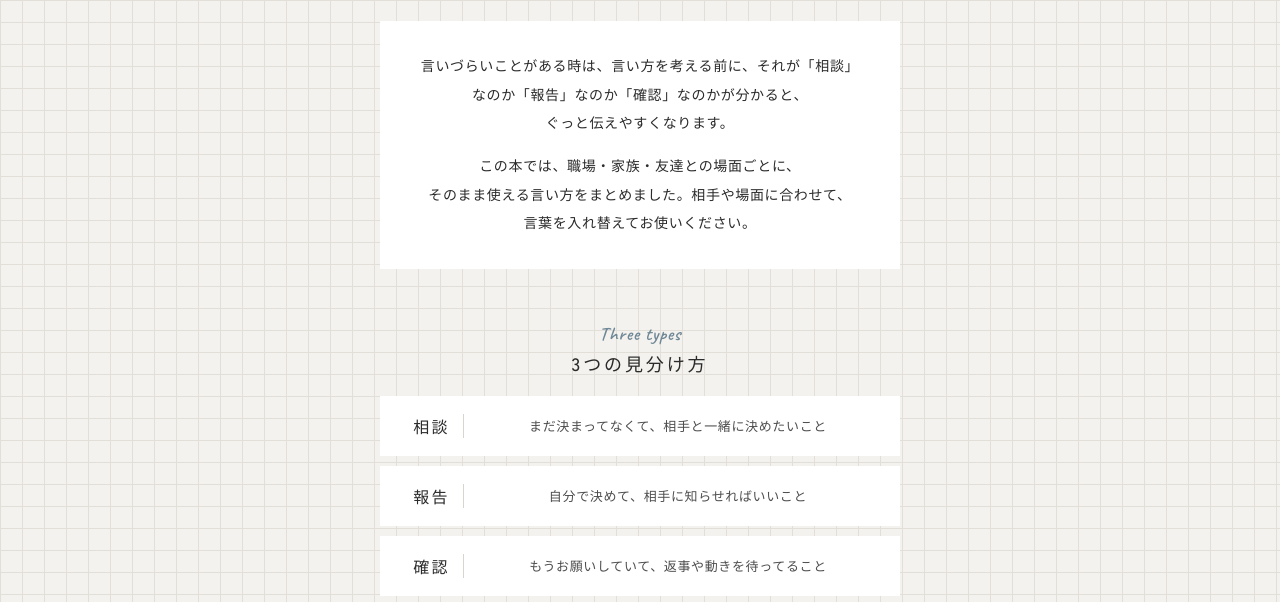
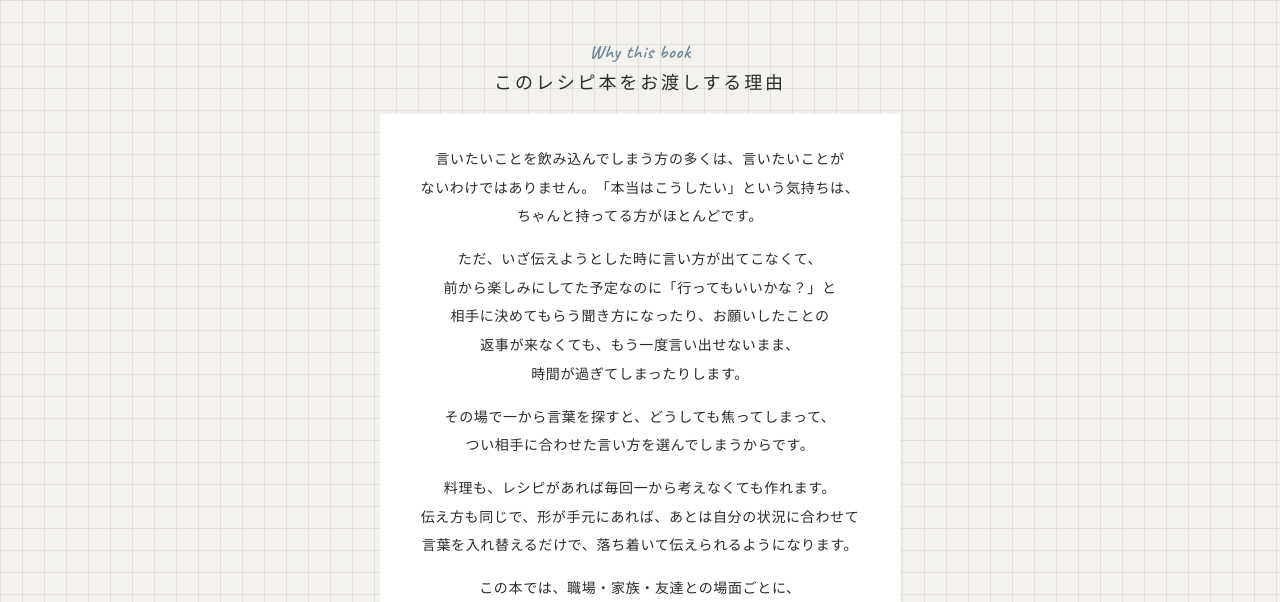
Before and after one commit to clarity-shift-lab/journey, a plain HTML site: page recipe-ghm96/index.html in a window 1280 px wide. Shown: the part 198-800 px from the top of the page. Drawn offline with Linux system fonts and the light colour scheme.

Commit message:
レシピ本に背景の説明を追加、3つの見分け方の改行を調整

```diff
--- a/recipe-ghm96/index.html
+++ b/recipe-ghm96/index.html
@@ -16,6 +16,8 @@ html{-webkit-text-size-adjust:100%;scroll-behavior:smooth}
 body{font-family:var(--jp);color:var(--text);letter-spacing:.04em;background-color:var(--paper);background-image:linear-gradient(var(--grid) 1px,transparent 1px),linear-gradient(90deg,var(--grid) 1px,transparent 1px);background-size:22px 22px;-webkit-font-smoothing:antialiased}
 button{font:inherit;color:inherit;cursor:pointer;background:none;border:0}
 .kp{word-break:keep-all;overflow-wrap:anywhere}
+.kz{word-break:keep-all;overflow-wrap:anywhere;line-break:strict}
+.kz .c{white-space:nowrap}
 .wrap{max-width:560px;margin:0 auto;padding:0 20px 64px}
 .hide{display:none!important}
 
@@ -25,7 +27,7 @@ button{font:inherit;color:inherit;cursor:pointer;background:none;border:0}
 .hero .sub{margin-top:12px;font-size:12.5px;color:var(--mute);letter-spacing:.2em}
 .hero .for{margin-top:26px;font-size:15px;color:var(--ink);letter-spacing:.12em}
 .hero .for b{font-weight:500;border-bottom:1px solid var(--ink);padding:0 4px 2px;margin-right:2px}
-.lead{margin-top:34px;background:#fff;padding:30px 26px 32px;text-align:center}
+.lead{margin-top:20px;background:#fff;padding:30px 26px 32px;text-align:center}
 .lead p{font-size:14px;line-height:2.05;color:var(--ink)}
 .lead p+p{margin-top:14px}
 
@@ -91,7 +93,10 @@ button{font:inherit;color:inherit;cursor:pointer;background:none;border:0}
  body{background:#fff}
  .nav,.rc .cp{display:none!important}
  .wrap{max-width:150mm;margin:0 auto;padding:0}
- .hero{padding-top:60mm}
+ .hero{padding-top:22mm}
+ .why-h{margin-top:12mm}
+ .lead.bkwhy{margin-top:6mm;padding:9mm 10mm}
+ .bkwhy p{font-size:13px;line-height:1.95}
  .lead{margin-top:16mm;padding:12mm 10mm}
  .p2{page-break-before:always;break-before:page;margin-top:10mm}
  .how{page-break-inside:avoid}
@@ -113,16 +118,20 @@ button{font:inherit;color:inherit;cursor:pointer;background:none;border:0}
   <p class="for hide" id="forNm"></p>
  </header>
 
- <section class="lead">
-  <p class="kp">言いづらいことがある時は、&#8203;言い方を考える前に、&#8203;それが「相談」なのか「報告」なのか&#8203;「確認」なのかが分かると、&#8203;ぐっと伝えやすくなります。</p>
-  <p class="kp">この本では、&#8203;職場・家族・友達との場面ごとに、&#8203;そのまま使える言い方をまとめました。&#8203;相手や場面に合わせて、&#8203;言葉を入れ替えてお使いください。</p>
+ <div class="sh why-h"><span class="en">Why this book</span><h2>このレシピ本をお渡しする理由</h2></div>
+ <section class="lead bkwhy">
+  <p class="kz"><span class="c">言いたいことを</span>&#8203;<span class="c">飲み込んでしまう方の多くは、</span>&#8203;<span class="c">言いたいことが</span>&#8203;<span class="c">ないわけではありません。</span>&#8203;<span class="c">「本当はこうしたい」という</span>&#8203;<span class="c">気持ちは、</span>&#8203;<span class="c">ちゃんと持ってる方が</span>&#8203;<span class="c">ほとんどです。</span></p>
+  <p class="kz"><span class="c">ただ、</span>&#8203;<span class="c">いざ伝えようとした時に</span>&#8203;<span class="c">言い方が出てこなくて、</span>&#8203;<span class="c">前から楽しみにしてた</span>&#8203;<span class="c">予定なのに</span>&#8203;<span class="c">「行ってもいいかな？」と</span>&#8203;<span class="c">相手に決めてもらう</span>&#8203;<span class="c">聞き方になったり、</span>&#8203;<span class="c">お願いしたことの</span>&#8203;<span class="c">返事が来なくても、</span>&#8203;<span class="c">もう一度言い出せないまま、</span>&#8203;<span class="c">時間が過ぎてしまったりします。</span></p>
+  <p class="kz"><span class="c">その場で一から</span>&#8203;<span class="c">言葉を探すと、</span>&#8203;<span class="c">どうしても焦ってしまって、</span>&#8203;<span class="c">つい相手に合わせた</span>&#8203;<span class="c">言い方を選んでしまうからです。</span></p>
+  <p class="kz"><span class="c">料理も、</span>&#8203;<span class="c">レシピがあれば</span>&#8203;<span class="c">毎回一から考えなくても</span>&#8203;<span class="c">作れます。</span>&#8203;<span class="c">伝え方も同じで、</span>&#8203;<span class="c">形が手元にあれば、</span>&#8203;<span class="c">あとは自分の状況に合わせて</span>&#8203;<span class="c">言葉を入れ替えるだけで、</span>&#8203;<span class="c">落ち着いて</span>&#8203;<span class="c">伝えられるようになります。</span></p>
+  <p class="kz"><span class="c">この本では、</span>&#8203;<span class="c">職場・家族・友達との</span>&#8203;<span class="c">場面ごとに、</span>&#8203;<span class="c">そのまま使える言い方を</span>&#8203;<span class="c">まとめました。</span>&#8203;<span class="c">セッションで見えてきた</span>&#8203;<span class="c">「本当はこうしたい」を</span>&#8203;<span class="c">伝える時に、</span>&#8203;<span class="c">ぜひ使ってみてください。</span></p>
  </section>
 
- <div class="sh p2"><span class="en">Three types</span><h2>3つの見分け方</h2></div>
+ <div class="sh p2"><span class="en">Three types</span><h2>3つの見分け方</h2><p class="kz"><span class="c">言いづらいことがある時は、</span>&#8203;<span class="c">言い方を考える前に、</span>&#8203;<span class="c">それが</span>&#8203;<span class="c">「相談」なのか</span>&#8203;<span class="c">「報告」なのか</span>&#8203;<span class="c">「確認」なのかが分かると、</span>&#8203;<span class="c">ぐっと伝えやすくなります。</span></p></div>
  <div class="three">
-  <div><b>相談</b><p class="kp">まだ決まってなくて、&#8203;相手と一緒に決めたいこと</p></div>
-  <div><b>報告</b><p class="kp">自分で決めて、&#8203;相手に知らせればいいこと</p></div>
-  <div><b>確認</b><p class="kp">もうお願いしていて、&#8203;返事や動きを待ってること</p></div>
+  <div><b>相談</b><p class="kz"><span class="c">まだ決まってなくて、</span><br><span class="c">相手と一緒に決めたいこと</span></p></div>
+  <div><b>報告</b><p class="kz"><span class="c">自分で決めて、</span><br><span class="c">相手に知らせればいいこと</span></p></div>
+  <div><b>確認</b><p class="kz"><span class="c">もうお願いしていて、</span><br><span class="c">返事や動きを待ってること</span></p></div>
  </div>
 
  <div class="sh"><span class="en">How to read</span><h2>レシピの読み方</h2></div>
```
